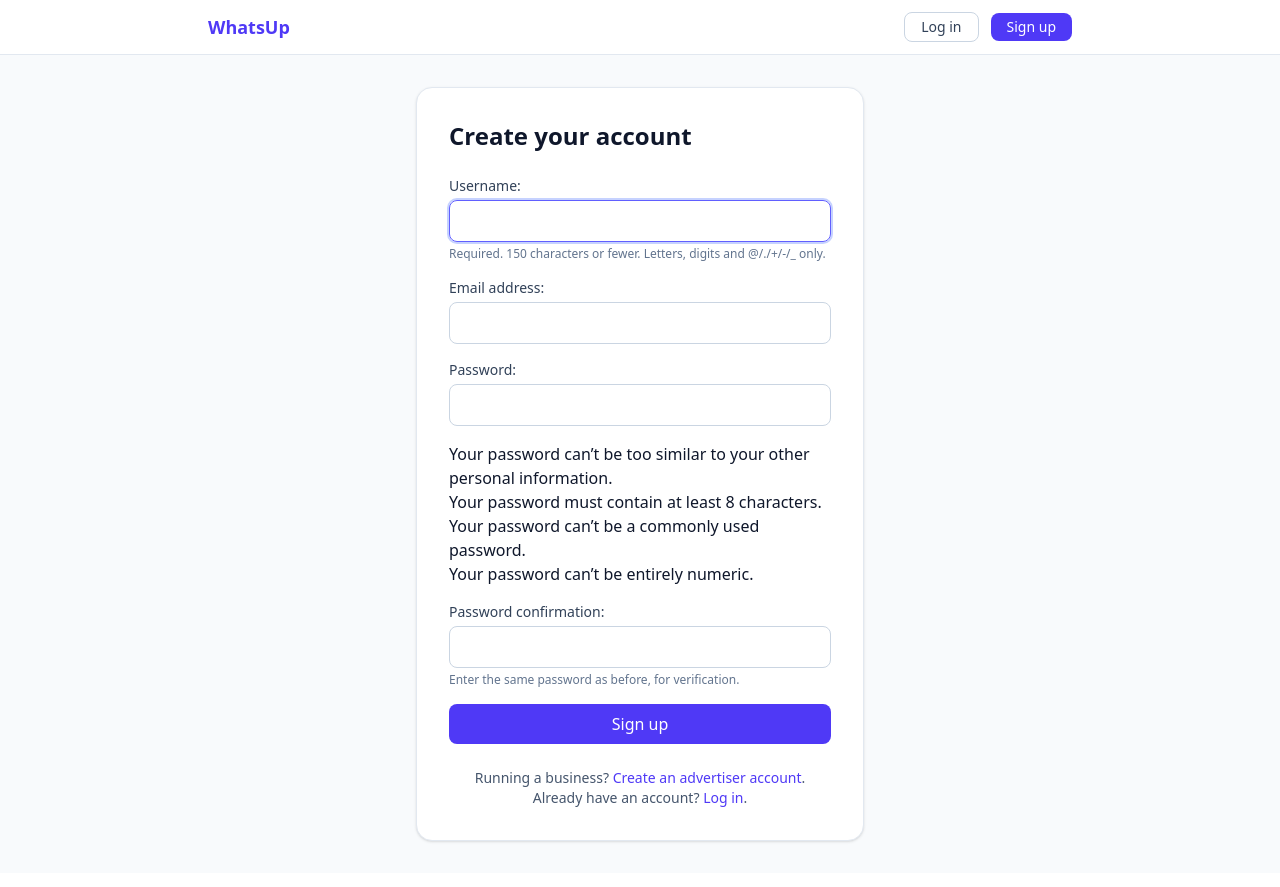
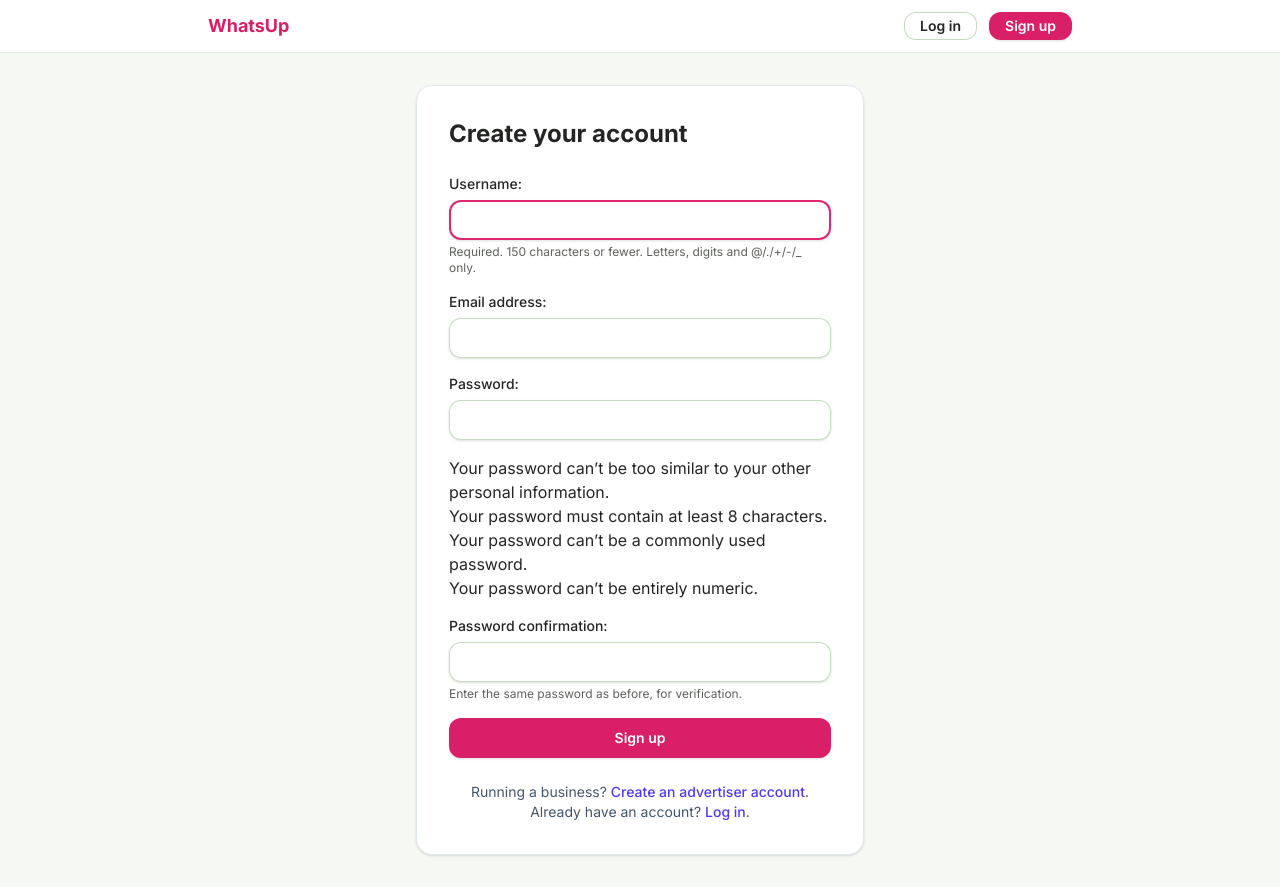
Before and after one commit to ShmuelNg1212/WhatsUp, a Django app: page /accounts/signup/ in a window 1280 px wide. Before the commit the page ends 843 px from the top, so only its background shows below. Run offline with Django 5.2, Linux system fonts and the light colour scheme.

Commit message:
refactor(ui): establish design system and base components
Co-Authored-By: Claude Opus 5.5 <noreply@anthropic.com>

```diff
--- a/templates/base.html
+++ b/templates/base.html
@@ -1,45 +1,116 @@
 <!doctype html>
-<html lang="en">
+<html lang="en" class="h-full">
 <head>
   <meta charset="utf-8">
-  <meta name="viewport" content="width=device-width, initial-scale=1">
+  <meta name="viewport" content="width=device-width, initial-scale=1, viewport-fit=cover">
   <title>{% block title %}WhatsUp{% endblock %} · WhatsUp</title>
-  {# Tailwind browser build: development only. Replace with a compiled build before production. #}
+  <link rel="preconnect" href="https://fonts.googleapis.com">
+  <link rel="preconnect" href="https://fonts.gstatic.com" crossorigin>
+  <link href="https://fonts.googleapis.com/css2?family=Inter:wght@400;500;600;700&display=swap" rel="stylesheet">
+  {# Tailwind browser build: development only. Swap for a compiled build before production (doc/wiki/design-system.md). #}
   <script src="https://cdn.jsdelivr.net/npm/@tailwindcss/browser@4"></script>
   <style type="text/tailwindcss">
+    /* ── Design tokens ─────────────────────────────── doc/wiki/design-system.md */
+    @theme {
+      --font-sans: "Inter", ui-sans-serif, system-ui, -apple-system, "Segoe UI", sans-serif;
+
+      /* Brand: the single vibrant accent (mockup magenta). 600 = AA with white text. */
+      --color-brand-50:  #FDF2F7;
+      --color-brand-100: #FCE4EF;
+      --color-brand-200: #F9C9DE;
+      --color-brand-300: #F49DC0;
+      --color-brand-400: #EC6197;
+      --color-brand-500: #E0266F;
+      --color-brand-600: #D91F68;
+      --color-brand-700: #BE1A5A;
+      --color-brand-800: #9C184C;
+      --color-brand-900: #821944;
+
+      /* Sage: neutral ramp built on the palette (DEF2C8 · C5DAC1 · BCD0C7 · A9B2AC · 898980). */
+      --color-sage-50:  #F6F9F3;
+      --color-sage-100: #EEF4E8;
+      --color-sage-200: #DEF2C8;
+      --color-sage-300: #C5DAC1;
+      --color-sage-400: #BCD0C7;
+      --color-sage-500: #A9B2AC;
+      --color-sage-600: #898980;
+      --color-sage-700: #5E625C;
+      --color-sage-800: #3C403B;
+      --color-sage-900: #232622;
+
+      --shadow-card: 0 1px 2px rgb(35 38 34 / 0.04), 0 6px 20px -8px rgb(35 38 34 / 0.10);
+      --shadow-card-hover: 0 2px 4px rgb(35 38 34 / 0.05), 0 12px 28px -10px rgb(35 38 34 / 0.16);
+    }
+
+    @layer base {
+      html { -webkit-tap-highlight-color: transparent; }
+      ::selection { background: var(--color-brand-100); color: var(--color-brand-900); }
+    }
+
+    /* ── Components ────────────────────────────────── keep in sync with the wiki */
     @layer components {
+      .card { @apply rounded-2xl border border-sage-300/50 bg-white shadow-card; }
+      .card-hover { @apply transition-shadow hover:shadow-card-hover; }
+
+      .btn { @apply inline-flex items-center justify-center gap-2 rounded-xl px-4 py-2.5 text-sm font-semibold whitespace-nowrap transition
+                    focus-visible:outline-none focus-visible:ring-2 focus-visible:ring-brand-500 focus-visible:ring-offset-2 disabled:opacity-50; }
+      .btn-primary   { @apply bg-brand-600 text-white shadow-sm hover:bg-brand-700; }
+      .btn-secondary { @apply bg-white text-sage-900 ring-1 ring-inset ring-sage-300 hover:bg-sage-50; }
+      .btn-ghost     { @apply text-sage-700 hover:bg-sage-100 hover:text-sage-900; }
+      .btn-danger    { @apply bg-red-600 text-white shadow-sm hover:bg-red-700; }
+      .btn-sm        { @apply rounded-lg px-3 py-1.5 text-xs; }
+
+      .input,
+      .field input:not([type=checkbox]):not([type=radio]):not([type=file]):not([type=hidden]),
+      .field select, .field textarea,
+      .form-stack input:not([type=checkbox]):not([type=file]):not([type=hidden]), .form-stack select, .form-stack textarea {
+        @apply block w-full rounded-xl border-0 bg-white px-3.5 py-2.5 text-sm text-sage-900 shadow-sm outline-none
+               ring-1 ring-inset ring-sage-300 placeholder:text-sage-600 transition focus:ring-2 focus:ring-brand-500;
+      }
+      .field input[type=file], .form-stack input[type=file] {
+        @apply block w-full text-sm text-sage-700 file:mr-3 file:cursor-pointer file:rounded-lg file:border-0 file:bg-sage-100
+               file:px-3 file:py-2 file:text-sm file:font-semibold file:text-sage-800 hover:file:bg-sage-200;
+      }
+      .field input[type=checkbox] { @apply h-4 w-4 rounded border-sage-400 accent-brand-600; }
+      .field-invalid input:not([type=checkbox]):not([type=file]), .field-invalid select, .field-invalid textarea { @apply ring-red-400 focus:ring-red-500; }
+      .field-label { @apply mb-1.5 block text-sm font-medium text-sage-900; }
+      .field-help  { @apply mt-1.5 text-xs text-sage-700; }
+      .field-error { @apply mt-1.5 text-xs font-medium text-red-600; }
+      /* Legacy form markup (pre-overhaul) */
       .form-stack p { @apply mb-4; }
-      .form-stack label { @apply block text-sm font-medium text-slate-700 mb-1; }
-      .form-stack input:not([type=checkbox]), .form-stack select, .form-stack textarea {
-        @apply w-full rounded-lg border border-slate-300 px-3 py-2 focus:border-indigo-500 focus:outline-none focus:ring-2 focus:ring-indigo-200;
-      }
-      .form-stack .helptext { @apply block text-xs text-slate-500 mt-1; }
-      .form-stack .errorlist { @apply text-sm text-red-600 mb-1; }
-      .btn { @apply inline-block rounded-lg px-4 py-2 font-medium transition; }
-      .btn-primary { @apply bg-indigo-600 text-white hover:bg-indigo-700; }
-      .btn-secondary { @apply border border-slate-300 bg-white text-slate-700 hover:bg-slate-50; }
+      .form-stack label { @apply mb-1.5 block text-sm font-medium text-sage-900; }
+      .form-stack .helptext { @apply mt-1 block text-xs text-sage-700; }
+      .form-stack .errorlist { @apply mb-1 text-xs font-medium text-red-600; }
+
+      .chip { @apply inline-flex items-center gap-1.5 rounded-full bg-white px-3 py-1 text-xs font-medium text-sage-800 ring-1 ring-inset ring-sage-300; }
+
+      .nav-link { @apply flex items-center gap-3 rounded-xl px-3 py-2.5 text-sm font-medium text-sage-700 transition hover:bg-sage-100 hover:text-sage-900; }
+      .nav-link-active { @apply bg-brand-50 text-brand-700 hover:bg-brand-50 hover:text-brand-700; }
+
+      .table { @apply w-full text-left text-sm; }
+      .table th { @apply bg-sage-50 px-4 py-3 text-xs font-semibold uppercase tracking-wide text-sage-700; }
+      .table td { @apply border-t border-sage-300/40 px-4 py-3.5 align-middle; }
+      .table tbody tr { @apply transition hover:bg-sage-50/60; }
+
+      .link { @apply font-medium text-brand-700 hover:text-brand-800 hover:underline; }
+      .eyebrow { @apply text-xs font-semibold uppercase tracking-wider text-sage-700; }
     }
   </style>
+  {% block head %}{% endblock %}
 </head>
-<body class="min-h-screen bg-slate-50 text-slate-900">
-  <header class="border-b border-slate-200 bg-white">
+<body class="min-h-full bg-sage-50 font-sans text-sage-900 antialiased">
+  {% block body %}
+    {# Fallback shell for pages that don't use a layout yet. #}
+    <header class="border-b border-sage-300/50 bg-white">
       <nav class="mx-auto flex max-w-4xl items-center justify-between px-4 py-3">
-      <a href="{% url 'home' %}" class="text-lg font-bold text-indigo-600">WhatsUp</a>
-      <div class="flex items-center gap-3 text-sm">
-        {% block nav %}{% include "partials/nav.html" %}{% endblock %}
-      </div>
+        <a href="{% url 'home' %}" class="text-lg font-bold text-brand-600">WhatsUp</a>
+        <div class="flex items-center gap-3 text-sm">{% block nav %}{% include "partials/nav.html" %}{% endblock %}</div>
       </nav>
     </header>
-
     <main class="mx-auto max-w-4xl px-4 py-8">
-    {% if messages %}
-      <ul class="mb-6 space-y-2">
-        {% for message in messages %}
-          <li class="rounded-lg border border-indigo-200 bg-indigo-50 px-4 py-2 text-sm text-indigo-800">{{ message }}</li>
-        {% endfor %}
-      </ul>
-    {% endif %}
+      {% include "components/messages.html" %}
       {% block content %}{% endblock %}
     </main>
+  {% endblock %}
 </body>
 </html>
--- /dev/null
+++ b/templates/components/avatar.html
@@ -0,0 +1,4 @@
+{% load ui %}{# Initials avatar. Expects `user`; optional `size`: xs | sm | md (default) | lg | xl. #}
+<span class="inline-flex shrink-0 select-none items-center justify-center rounded-full font-semibold ring-2 ring-white {{ user|avatar_tone }}
+  {% if size == 'xs' %}h-6 w-6 text-[10px]{% elif size == 'sm' %}h-8 w-8 text-xs{% elif size == 'lg' %}h-14 w-14 text-lg{% elif size == 'xl' %}h-24 w-24 text-3xl ring-4{% else %}h-10 w-10 text-sm{% endif %}"
+  aria-hidden="true">{{ user|initials }}</span>
--- /dev/null
+++ b/templates/components/messages.html
@@ -0,0 +1,12 @@
+{# Flash messages. Include once per layout. #}
+{% if messages %}
+  <ul class="mb-6 space-y-2" role="status">
+    {% for message in messages %}
+      <li class="flex items-start gap-3 rounded-xl px-4 py-3 text-sm shadow-sm ring-1 ring-inset
+        {% if message.level_tag == 'error' %}bg-red-50 text-red-800 ring-red-200{% elif message.level_tag == 'success' %}bg-emerald-50 text-emerald-800 ring-emerald-200{% else %}bg-white text-sage-800 ring-sage-300{% endif %}">
+        {% if message.level_tag == 'error' %}{% include "components/icon.html" with name="exclamation-circle" cls="h-5 w-5 text-red-500" %}{% elif message.level_tag == 'success' %}{% include "components/icon.html" with name="check-circle" cls="h-5 w-5 text-emerald-500" %}{% else %}{% include "components/icon.html" with name="info" cls="h-5 w-5 text-sage-600" %}{% endif %}
+        <span>{{ message }}</span>
+      </li>
+    {% endfor %}
+  </ul>
+{% endif %}
```
Also changed, not shown: accounts/templatetags/ui.py (added, +34 -0 lines), templates/components/badge.html (added, +9 -0 lines), templates/components/button.html (added, +15 -0 lines), templates/components/empty_state.html (added, +12 -0 lines), templates/components/icon.html (added, +41 -0 lines), accounts/templatetags/__init__.py (added). Lines whose indentation alone changed are shown as unchanged.
